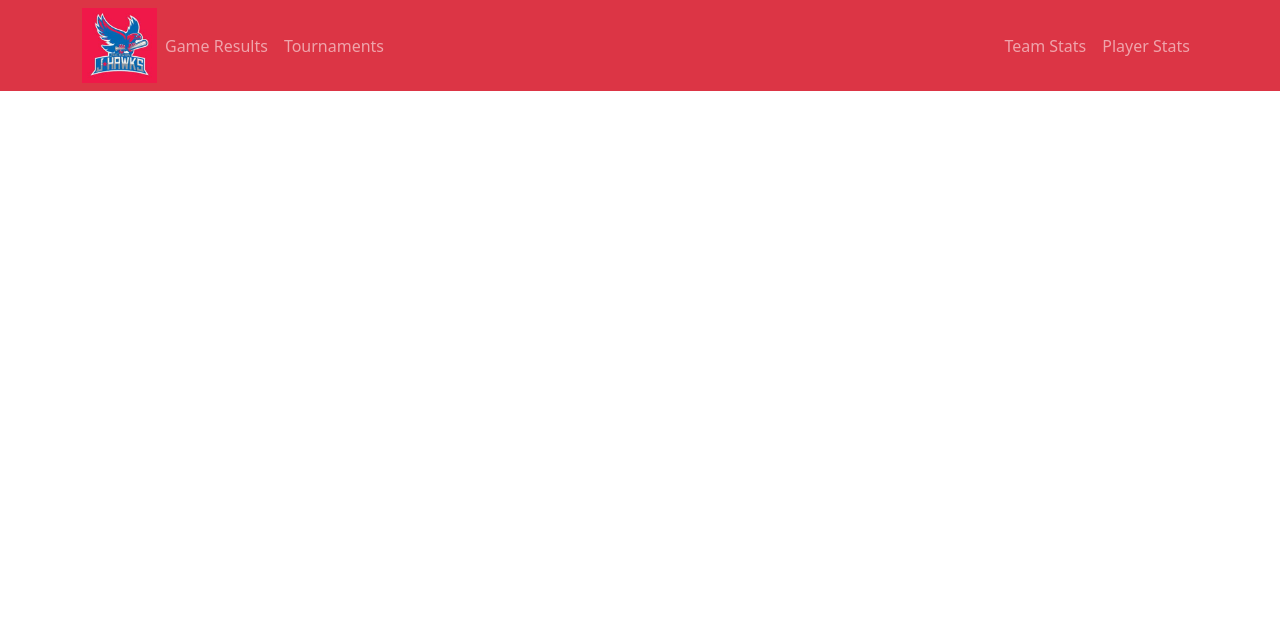
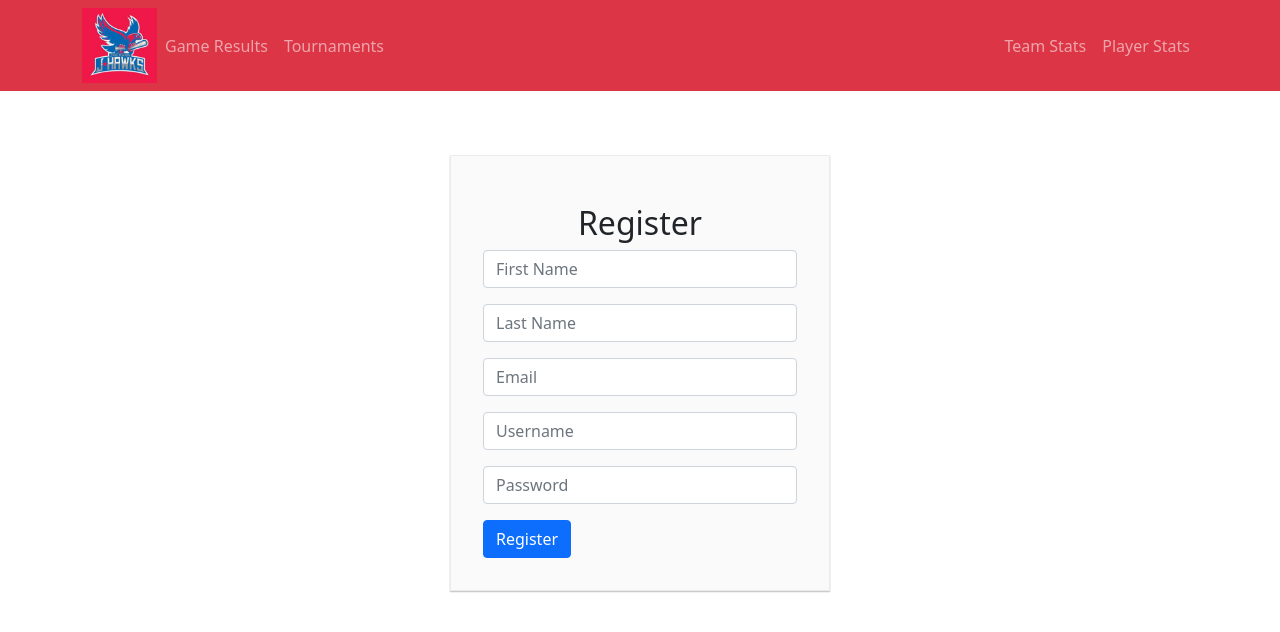
Before and after one commit to stevenpfaff/JHawk_Statsheet, a React (Create React App) app: page /Register in a window 1280 px wide. Shown: the top 632 px of the page. Built offline with nearby package versions, Linux system fonts and the light colour scheme.

Commit message:
added register skelleton

```diff
--- a/src/App.js
+++ b/src/App.js
@@ -7,12 +7,14 @@ import Schedule from './components/Schedule/Schedule';
 import NavBar from './components/NavBar/NavBar';
 import AddGame from './components/Schedule/AddGame'
 import Login from './components/Login/Login';
+import Register from './components/Register/Register';
 
 function App() {
   return (
     <div>
       <NavBar />
       <Route path="/Login" exact component={Login} />
+      <Route path="/Register" exact component={Register} />
       <Route path="/Tournaments" exact component={Tourneys} />
       <Route path="/" exact component={Schedule} />
       <Route path="/Players" exact component={Players} />
--- /dev/null
+++ b/src/components/Register/Register.js
@@ -0,0 +1,73 @@
+import React, { useState } from 'react'
+import { Form } from "react-bootstrap"
+import { Button, Grid } from '@material-ui/core';
+
+const Register = (props) => {
+
+    const [firstName, setFirstName] = useState();
+    const [lastName, setLastName] = useState();
+    const [email, setEmail] = useState();
+    const [password, setPassword] = useState();
+    const [username, setUsername] = useState();
+
+    const handleFirstNameChange = (event) => {
+        setFirstName(event.target.value);
+    }
+
+    const handleLastNameChange = (event) => {
+        setLastName(event.target.value);
+    }
+
+    const handleEmailChange = (event) => {
+        setEmail(event.target.value);
+    }
+
+    const handleUsernameChange = (event) => {
+        setUsername(event.target.value);
+    }
+
+    const handlePasswordChange = (event) => {
+        setPassword(event.target.value)
+    }
+
+
+    const handleSubmit = (event) => {
+        event.preventDefault();
+        const newUser = {
+            first_name: firstName,
+            last_name: lastName,
+            username: username,
+            email: email,
+            password: password,
+        }
+        props.createNewUser(newUser);
+    };
+
+    return (
+        <div>
+            <hgroup>
+            </hgroup>
+            <form onSubmit={handleSubmit}>
+                <h2>Register</h2>
+                <Form.Group className="mb-3" controlId="formGroupEmail">
+                    <Form.Control type="text" placeholder="First Name" onChange={handleFirstNameChange} />
+                </Form.Group>
+                <Form.Group className="mb-3" controlId="formGroupEmail">
+                    <Form.Control type="text" placeholder="Last Name" onChange={handleLastNameChange} />
+                </Form.Group>
+                <Form.Group className="mb-3" controlId="formGroupEmail">
+                    <Form.Control type="email" placeholder="Email" onChange={handleEmailChange} />
+                </Form.Group>
+                <Form.Group className="mb-3" controlId="formGroupEmail">
+                    <Form.Control type="text" placeholder="Username" onChange={handleUsernameChange} />
+                </Form.Group>
+                <Form.Group className="mb-3" controlId="formGroupDescription">
+                    <Form.Control type="password" placeholder="Password" onChange={handlePasswordChange} />
+                </Form.Group>
+                <Button type="submit" variant="contained" class="btn btn-primary">Register</Button>
+                <Grid style={{ marginLeft: "850px" }}></Grid>
+            </form>
+        </div>
+    )
+}
+export default Register
```
